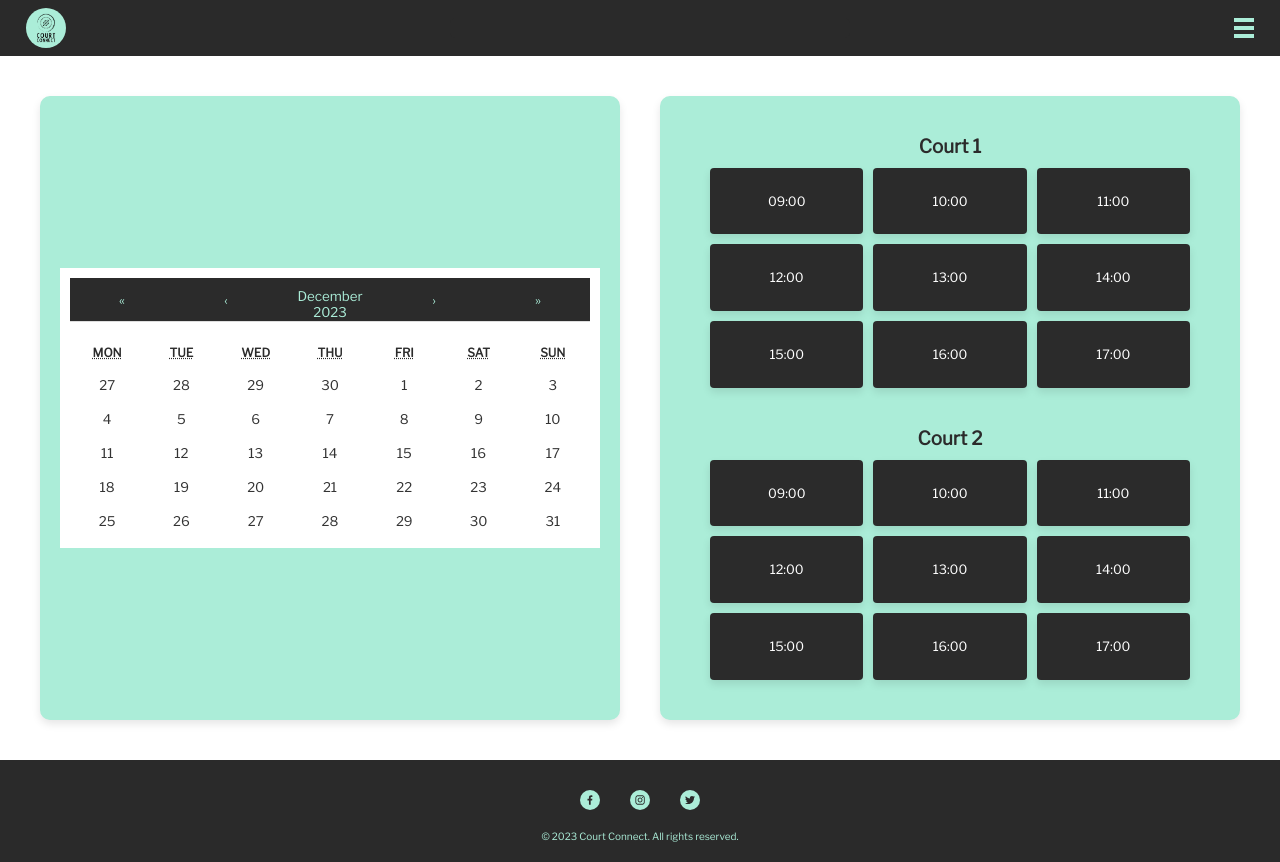
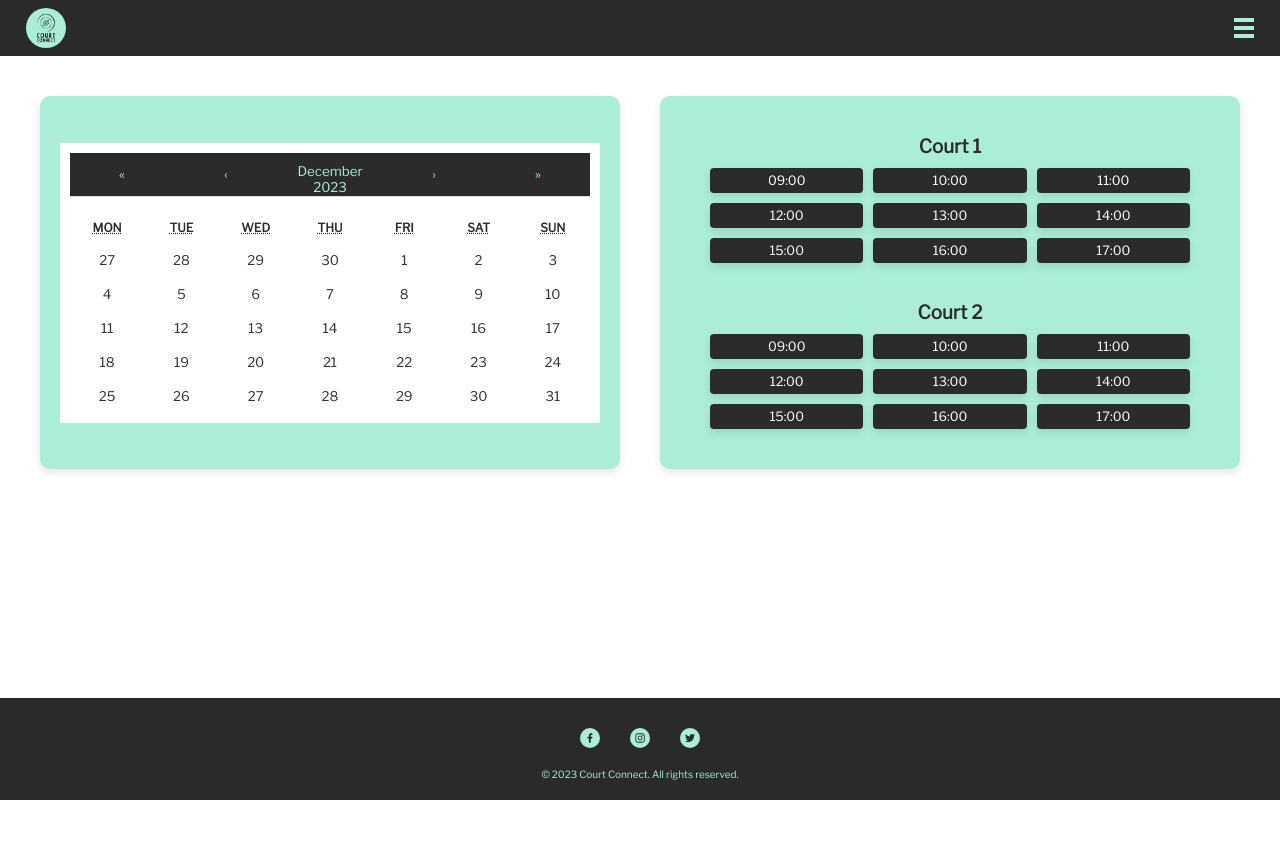
Before and after one commit to BuzSaliji/t3a2-frontend, a React (Create React App) app: page /calendar in a window 1280 px wide. After the commit the page ends 800 px from the top, so only its background shows below. Built offline with nearby package versions, Linux system fonts and the light colour scheme; no server answers.

Commit message:
Update styles

```diff
--- a/src/components/calendar/Calendar.scss
+++ b/src/components/calendar/Calendar.scss
@@ -6,7 +6,6 @@
     align-items: stretch;
     justify-content: center;
     width: 100%;
-    height: 83vh;
 
     @include breakpoint-lg {
         flex-direction: row;
--- a/src/components/register/Register.scss
+++ b/src/components/register/Register.scss
@@ -18,7 +18,7 @@
     background-color: $primary-color;
     border-radius: 15px;
     padding: 20px;
-    margin: 40px 40px 40px 40px;
+    margin: 10px;
     box-shadow: 0 4px 8px rgba(0, 0, 0, 0.1);
 }
 
```
